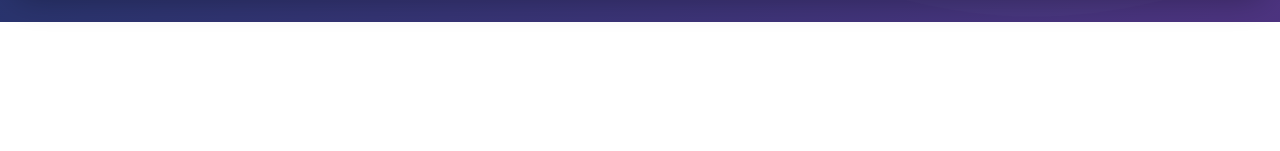
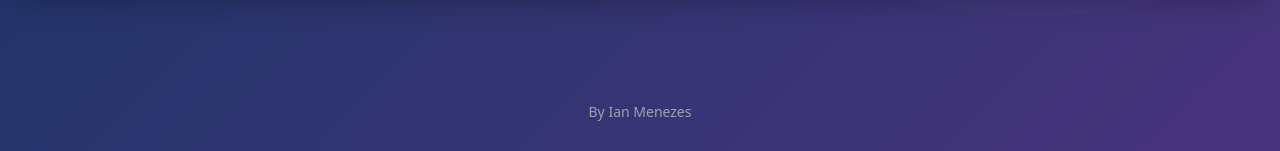
Before and after one commit to ianrmenezes/grade-calculator, a plain HTML site: page index.html in a window 1280 px wide. Shown: the part 1178-1329 px from the top of the page. Before the commit the page ends 1200 px from the top, so only its background shows below. Drawn offline with nearby package versions, Linux system fonts and the light colour scheme.

Commit message:
fixing ui

```diff
--- a/index.html
+++ b/index.html
@@ -383,6 +383,11 @@
         </div>
     </div>
 
+    <!-- Footer -->
+    <div class="text-center py-8 mt-12">
+        <p class="text-gray-400 text-sm">By Ian Menezes</p>
+    </div>
+
     <script src="script.js"></script>
     <script>
         // Create subtle floating particles
```
Also changed, not shown: 1 other file.
